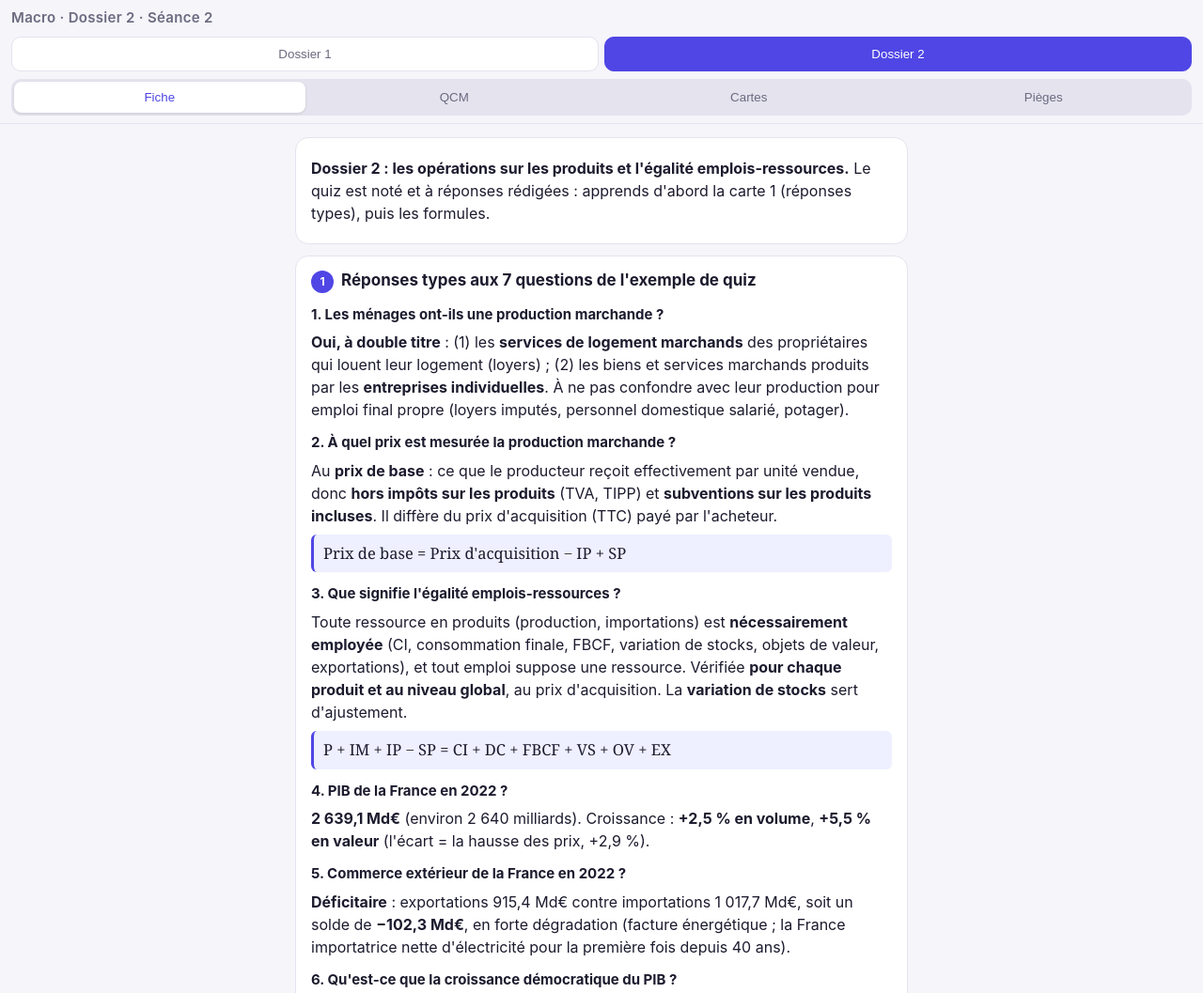
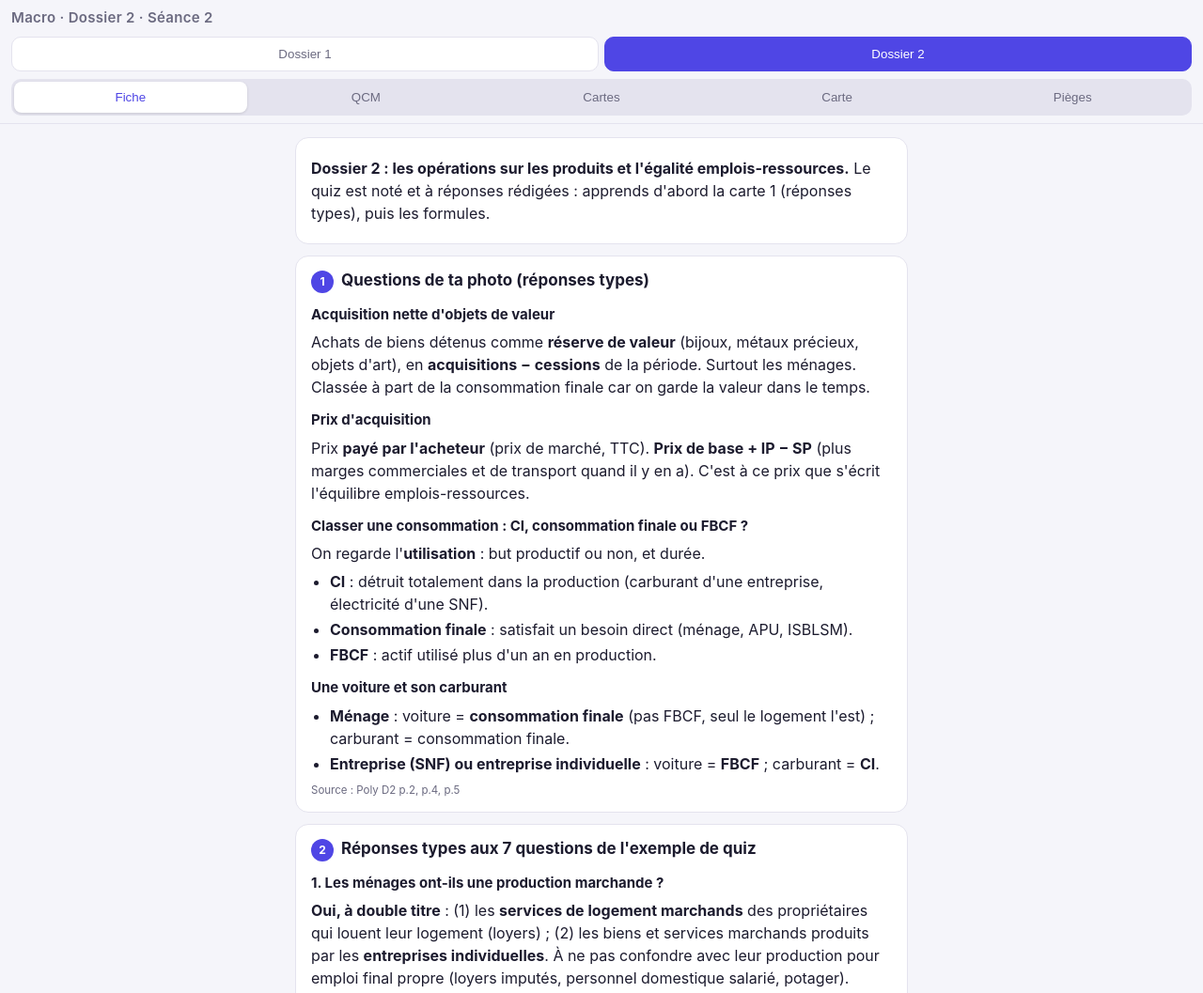
Before and after one commit to picascience/picascience.github.io, a plain HTML site: page apps/macro-s1/index.html in a window 1280 px wide. Shown: the top 1057 px of the page at 94% size. Drawn offline with Linux system fonts and the light colour scheme.

Commit message:
app(macro-s1): onglet Carte mentale + réponses aux questions du dossier 2
Co-Authored-By: Claude Sonnet 5.5 <noreply@anthropic.com>
Claude-Session: https://claude.ai/code/session_01U28aNt3n9CmbAjfxq123fR

```diff
--- a/apps.json
+++ b/apps.json
@@ -1,6 +1,6 @@
 {
   "owner": "picascience",
-  "generated": "2026-11-16T15:03:44.642Z",
+  "generated": "2026-11-16T17:30:35.265Z",
   "apps": [
     {
       "name": "Galerie",
--- a/apps/macro-s1/data2.js
+++ b/apps/macro-s1/data2.js
@@ -1,7 +1,28 @@
 window.DATA2={
 title:"Macro · Dossier 2 · Séance 2",
 intro:`<p><b>Dossier 2 : les opérations sur les produits et l'égalité emplois-ressources.</b> Le quiz est noté et à réponses rédigées : apprends d'abord la carte 1 (réponses types), puis les formules.</p>`,
+carte:`<style>.mm .br{border-left:3px solid;padding:2px 0 2px 12px;margin:0 0 16px 4px}.mm .br h2{font-size:16px;margin:0 0 8px}.mm .n{background:var(--card);border:1px solid var(--line);border-radius:10px;padding:8px 10px;margin:0 0 6px;font-size:14.5px}.mm .n small{display:block;color:var(--mut);font-size:12.5px}.mm .top{background:var(--acc2);border:1.5px solid var(--acc);border-radius:14px;padding:12px;text-align:center;margin:0 0 6px}.mm .top span{font-family:"Cambria Math",Georgia,serif;font-size:14px}.mm .sub{margin:6px 0 0 6px;padding-left:8px;border-left:1px dashed var(--line);font-size:13px;color:var(--mut)}.mm .sub div{margin:3px 0}</style><div class="mm">
+<div class="top"><b>Opérations sur les produits</b><br><span>P + IM + IP − SP = CI + DC + FBCF + VS + OV + EX</span></div>
+<div class="br" style="border-color:#1D9E75"><h2>Ressources : d'où viennent les produits</h2>
+<div class="n"><b>Production (P)</b><div class="sub"><div><b>Marchande</b> : prix ≥ 50 % des coûts, au prix de base</div><div><b>Emploi final propre</b> : loyers imputés, personnel domestique salarié, potager</div><div><b>Non marchande</b> : APU et ISBLSM, somme des coûts</div><div><b>Cas particuliers</b> : banque = intérêts reçus − versés ; assurance = primes − indemnités ; commerce = marge</div></div></div>
+<div class="n"><b>Importations (IM)</b><small>Prix CAF · critère de résidence</small></div></div>
+<div class="br" style="border-color:#7F77DD"><h2>Emplois : à quoi servent les produits</h2>
+<div class="n"><b>Consommation intermédiaire (CI)</b><small>Détruite totalement dans la production</small></div>
+<div class="n"><b>Consommation finale (DC)</b><small>Ménages, APU, ISBLSM · jamais les SNF</small></div>
+<div class="n"><b>FBCF</b><small>Investissement, actifs utilisés plus d'un an · logement des ménages</small></div>
+<div class="n"><b>Variation de stocks (VS)</b><small>Positive ou négative · variable d'ajustement</small></div>
+<div class="n"><b>Objets de valeur (OV)</b><small>Réserve de valeur · acquisitions − cessions</small></div>
+<div class="n"><b>Exportations (EX)</b><small>Prix FAB · critère de résidence</small></div></div>
+<div class="br" style="border-color:#D85A30"><h2>Prix : qui touche quoi</h2>
+<div class="n"><b>Prix de base</b><small>Reçu par le producteur = acquisition − IP + SP</small></div>
+<div class="n"><b>Prix d'acquisition</b><small>Payé par l'acheteur (TTC) = base + IP − SP</small></div>
+<div class="n"><b>Consommation effective des ménages</b><small>DC ménages + DC individuelle des APU + DC des ISBLSM</small></div></div></div>`,
 fiche:[
+{t:"Questions de ta photo (réponses types)",s:"Poly D2 p.2, p.4, p.5",h:`
+<h3>Acquisition nette d'objets de valeur</h3><p>Achats de biens détenus comme <b>réserve de valeur</b> (bijoux, métaux précieux, objets d'art), en <b>acquisitions − cessions</b> de la période. Surtout les ménages. Classée à part de la consommation finale car on garde la valeur dans le temps.</p>
+<h3>Prix d'acquisition</h3><p>Prix <b>payé par l'acheteur</b> (prix de marché, TTC). <b>Prix de base + IP − SP</b> (plus marges commerciales et de transport quand il y en a). C'est à ce prix que s'écrit l'équilibre emplois-ressources.</p>
+<h3>Classer une consommation : CI, consommation finale ou FBCF ?</h3><p>On regarde l'<b>utilisation</b> : but productif ou non, et durée.</p><ul><li><b>CI</b> : détruit totalement dans la production (carburant d'une entreprise, électricité d'une SNF).</li><li><b>Consommation finale</b> : satisfait un besoin direct (ménage, APU, ISBLSM).</li><li><b>FBCF</b> : actif utilisé plus d'un an en production.</li></ul>
+<h3>Une voiture et son carburant</h3><ul><li><b>Ménage</b> : voiture = <b>consommation finale</b> (pas FBCF, seul le logement l'est) ; carburant = consommation finale.</li><li><b>Entreprise (SNF) ou entreprise individuelle</b> : voiture = <b>FBCF</b> ; carburant = <b>CI</b>.</li></ul>`},
 {t:"Réponses types aux 7 questions de l'exemple de quiz",s:"Dossier TD 2 p.1 · Poly D2 · Insee Première n° 1950",h:`
 <h3>1. Les ménages ont-ils une production marchande ?</h3>
 <p><b>Oui, à double titre</b> : (1) les <b>services de logement marchands</b> des propriétaires qui louent leur logement (loyers) ; (2) les biens et services marchands produits par les <b>entreprises individuelles</b>. À ne pas confondre avec leur production pour emploi final propre (loyers imputés, personnel domestique salarié, potager).</p>
@@ -125,6 +146,9 @@ fiche:[
 </ul>`}
 ],
 qcm:[
+{q:"Une SNF achète une voiture de société et son carburant. On enregistre :",c:["FBCF pour la voiture, CI pour le carburant","Consommation finale pour les deux","CI pour la voiture, FBCF pour le carburant","FBCF pour les deux"],a:0,e:"Voiture utilisée plus d'un an en production = FBCF. Carburant détruit totalement = CI. Les SNF n'ont pas de consommation finale.",s:"Poly D2 p.4"},
+{q:"Un ménage achète une voiture (hors entreprise individuelle) et fait le plein. On enregistre :",c:["Consommation finale pour les deux","FBCF pour la voiture, consommation finale pour le carburant","FBCF pour les deux","CI pour le carburant"],a:0,e:"Seul le logement est une FBCF des ménages ; les autres biens durables sont de la consommation finale.",s:"Poly D2 p.4"},
+{q:"Les acquisitions nettes d'objets de valeur se calculent :",c:["Acquisitions moins cessions de la période","Acquisitions plus cessions","Acquisitions moins amortissement","Acquisitions au prix de base"],a:0,e:"On calcule directement le net : bijoux, métaux précieux, art, détenus comme réserve de valeur.",s:"Poly D2 p.5"},
 {q:"Parmi ces opérations sur les produits, laquelle est une ressource ?",c:["Les importations","Les exportations","La variation de stocks","La consommation intermédiaire"],a:0,e:"Ressources = production + importations. Tout le reste (CI, DC, FBCF, VS, OV, EX) est un emploi.",s:"Poly D2 p.1"},
 {q:"L'équilibre emplois-ressources s'écrit :",c:["P + IM + IP − SP = CI + DC + FBCF + VS + OV + EX","P + EX + IP − SP = CI + DC + FBCF + VS + OV + IM","P + IM − IP + SP = CI + DC + FBCF + VS + OV + EX","P + IM = CI + DC + FBCF + EX − VS"],a:0,e:"Exprimé au prix d'acquisition : on ajoute les impôts sur les produits et on retire les subventions sur les produits à la production (au prix de base).",s:"Poly D2 p.5"},
 {q:"Quelle grandeur joue le rôle d'ajustement dans l'équilibre emplois-ressources ?",c:["La variation de stocks","La consommation finale","Les importations","La FBCF"],a:0,e:"En pratique la VS est souvent un résidu qui égalise ressources et emplois.",s:"Poly D2 p.5"},
--- a/apps/macro-s1/index.html
+++ b/apps/macro-s1/index.html
@@ -13,8 +13,8 @@ html,body{margin:0;background:var(--bg);color:var(--ink);font:16px/1.5 -apple-sy
 header{position:sticky;top:0;z-index:5;background:var(--bg);padding:calc(env(safe-area-inset-top) + 8px) 12px 8px;border-bottom:1px solid var(--line)}
 header h1{font-size:15px;margin:0 0 8px;color:var(--mut);font-weight:600;letter-spacing:.02em}
 #dos{display:grid;grid-template-columns:1fr 1fr;gap:6px;margin:0 0 8px}#dos button{border:1.5px solid var(--line);background:var(--card);color:var(--mut);font:600 14px/1 inherit;padding:10px 4px;border-radius:10px}#dos button.on{border-color:var(--acc);background:var(--acc);color:#fff}
-nav{display:grid;grid-template-columns:repeat(4,1fr);gap:4px;background:var(--line);border-radius:10px;padding:3px}
-nav button{border:0;background:transparent;color:var(--mut);font:600 13px/1 inherit;padding:9px 2px;border-radius:8px}
+nav{display:grid;grid-template-columns:repeat(5,1fr);gap:3px;background:var(--line);border-radius:10px;padding:3px}
+nav button{border:0;background:transparent;color:var(--mut);font:600 12.5px/1 inherit;padding:9px 1px;border-radius:8px}
 nav button.on{background:var(--card);color:var(--acc);box-shadow:0 1px 3px rgba(0,0,0,.12)}
 main{padding:14px 14px calc(env(safe-area-inset-bottom) + 60px);max-width:680px;margin:0 auto}
 section{display:none}section.on{display:block}
@@ -57,12 +57,13 @@ b,strong{font-weight:650}
 <header>
 <h1 id="ttl">Macroéconomie · Séance 1</h1>
 <div id="dos"><button data-d="1">Dossier 1</button><button data-d="2">Dossier 2</button></div>
-<nav id="nav"><button data-t="fiche">Fiche</button><button data-t="qcm">QCM</button><button data-t="flash">Cartes</button><button data-t="pieges">Pièges</button></nav>
+<nav id="nav"><button data-t="fiche">Fiche</button><button data-t="qcm">QCM</button><button data-t="flash">Cartes</button><button data-t="carte">Carte</button><button data-t="pieges">Pièges</button></nav>
 </header>
 <main>
 <section id="fiche"></section>
 <section id="qcm"></section>
 <section id="flash"></section>
+<section id="carte"></section>
 <section id="pieges"></section>
 </main>
 <script src="./data.js"></script>
@@ -89,6 +90,7 @@ $('nav').addEventListener('click',function(e){var b=e.target.closest('button');i
 $('fiche').innerHTML=(D.intro?'<div class="card">'+D.intro+'</div>':'')+D.fiche.map(function(x,i){return '<div class="card"><h2><span class="num">'+(i+1)+'</span>'+x.t+'</h2>'+x.h+(x.s?'<span class="src">Source : '+esc(x.s)+'</span>':'')+'</div>'}).join('');
 $('pieges').innerHTML=D.pieges.map(function(x){return '<div class="card"><h2><span class="tag">Piège</span>'+x.t+'</h2>'+x.h+(x.s?'<span class="src">Source : '+esc(x.s)+'</span>':'')+'</div>'}).join('')||'<p class="center">Bientôt disponible.</p>';
 
+$('carte').innerHTML=D.carte||'<p class="center">Bientôt disponible.</p>';
 /* QCM */
 var S=get('qcm',null);
 function newRun(ids){S={ids:shuf(ids),i:0,ans:{},ord:{}};set('qcm',S);drawQ()}
```
Also changed, not shown: index.html (+1 -1 lines).
